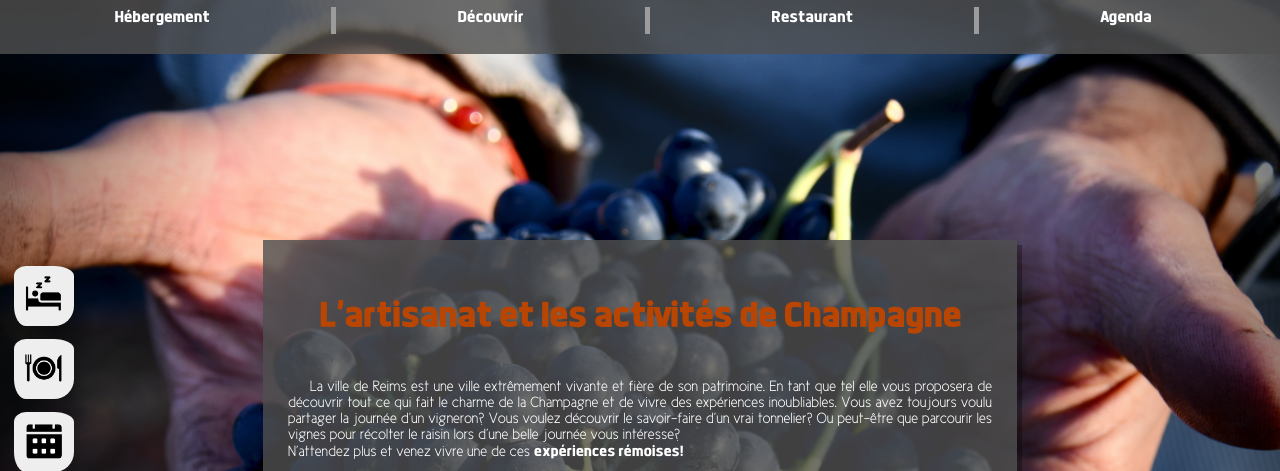
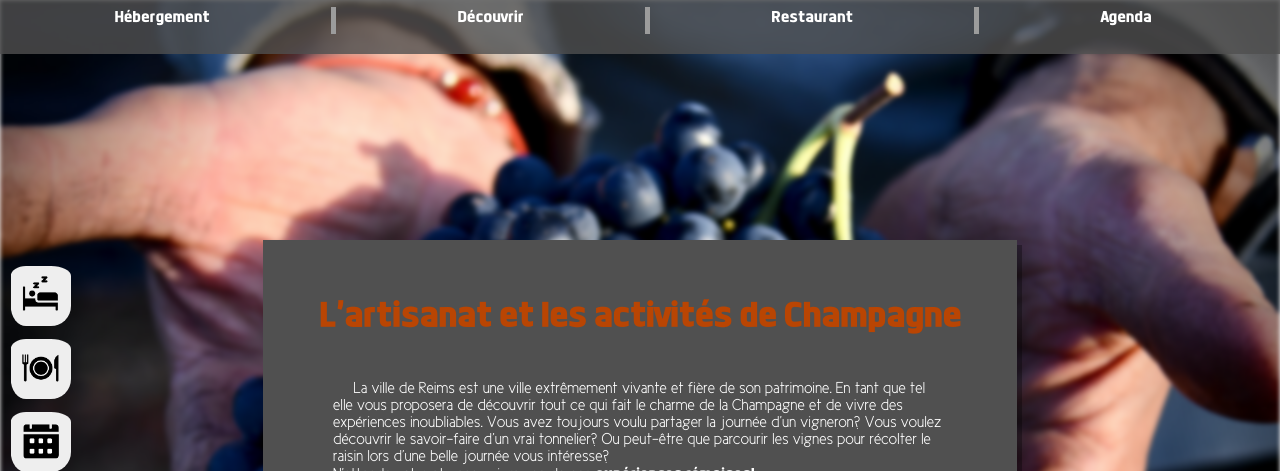
Before and after one commit to Caraidas/Champagne-Unesco, a PHP site: page /pages_html/Articles/artisanat.html in a window 1280 px wide. Shown: the top 471 px of the page. Run offline with PHP 8.4, Linux system fonts and the light colour scheme.

Commit message:
modification css type
Après avoir discutaillé avec mon frère j'ai corrigé quelques truc sur la page type:
-taille de la police (pour les dyslexiques)
-couleur du fond (pour les dyslexiques)
-alignement des paragraphes (pour les dyslexiques)
-alignement des photos (pour le swagg)
-floutage de la photo de fond (pour pas qu'elle attire trop l'attention)

```diff
--- a/css/style-type.css
+++ b/css/style-type.css
@@ -1,7 +1,6 @@
 html{
     scroll-behavior: smooth;
 }
-
 
 body{
     margin:0;
@@ -263,7 +262,7 @@ body{
     margin:0;
 }
 .text{
-    background-color:#505050ce;
+    background-color:#505050;
     width: 55%;
     height:auto;
     padding: 25px;
@@ -288,8 +287,8 @@ body{
 }
 
 img{
-    width:80%;
-    padding-left:10%
+    width:86%;
+    padding-left:6%
 }
 a{
     color: white;
@@ -309,10 +308,18 @@ h3{
     font-size: 20px;
     font-family: Dyno;
 }
+
 p{
-    text-align: justify ;
     font-family: Cicle;
-    font-size: 15px;
+    font-size: 1em;
+    padding-left: 45px;
+    padding-right: 45px;
+}
+ul{
+    font-family: Cicle;
+    font-size: 1em;
+    padding-left: 75px;
+    padding-right: 10px;
 }
 
 
--- a/pages_html/Articles/artisanat.html
+++ b/pages_html/Articles/artisanat.html
@@ -16,11 +16,15 @@
             background-repeat: no-repeat;
             background-size: cover;
             background-image: url(../../image/Photo\ by\ Martin\ Fennema\ on\ Unsplash.jpg);
+            position: fixed;
+            width: 100vw;
+            height: 100vh;
+            filter:blur(2px);
         }
-        </style>
+    </style>
 </head>
-<body id="fond">
-    <div class="fond">
+<body >
+    <div id="fond"></div>
         <div class="containertitre versionPC">
             <a class='clicable' href="">Hébergement</a>
             <div class="trait_gris"></div>
```
Also changed, not shown: pages_html/Articles/Cathédrale.html (deleted, +0 -55 lines), pages_html/Articles/Caves.html (+6 -2 lines), pages_html/Articles/Coteaux.html (+6 -1 lines), pages_html/Articles/Dégustation.html (+6 -1 lines), pages_html/Articles/HistoireCreationChampagne.html (+6 -2 lines), pages_html/Articles/Maisons.html (+7 -3 lines). Lines whose indentation alone changed are shown as unchanged.
